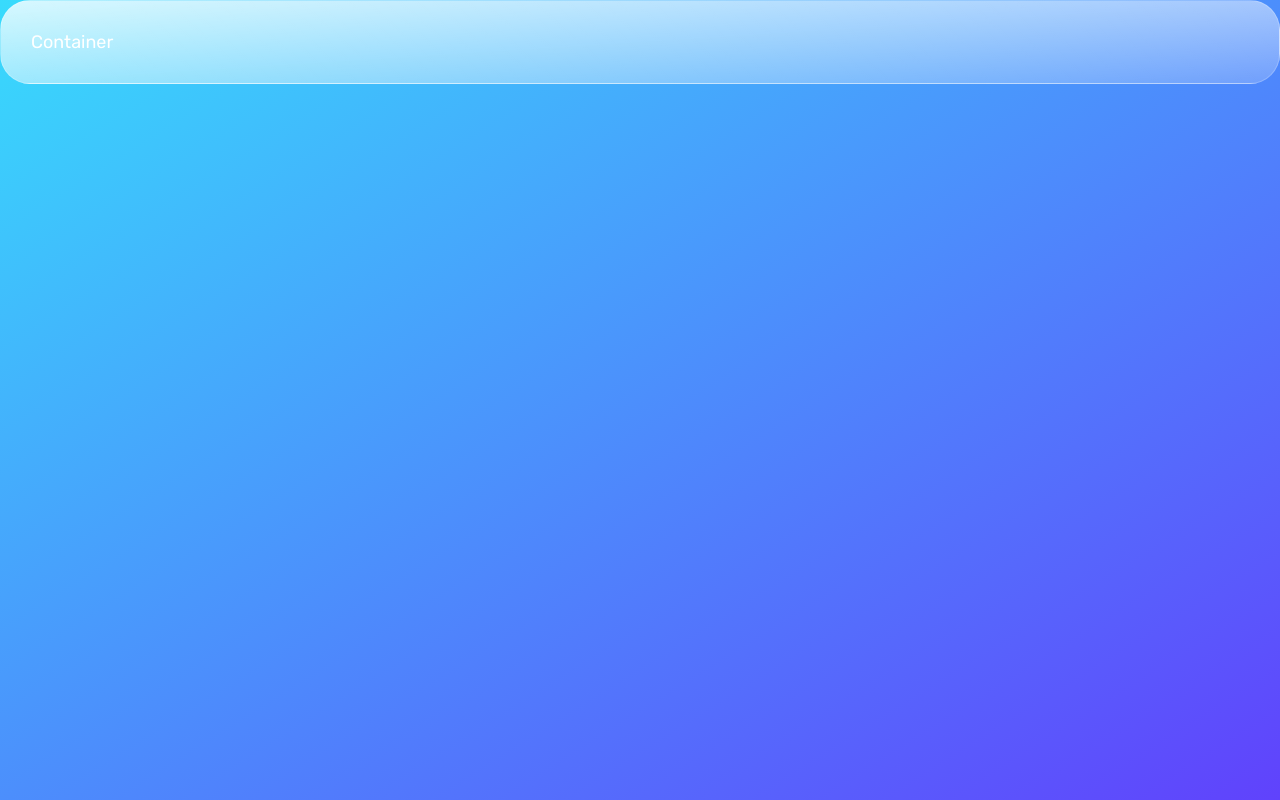
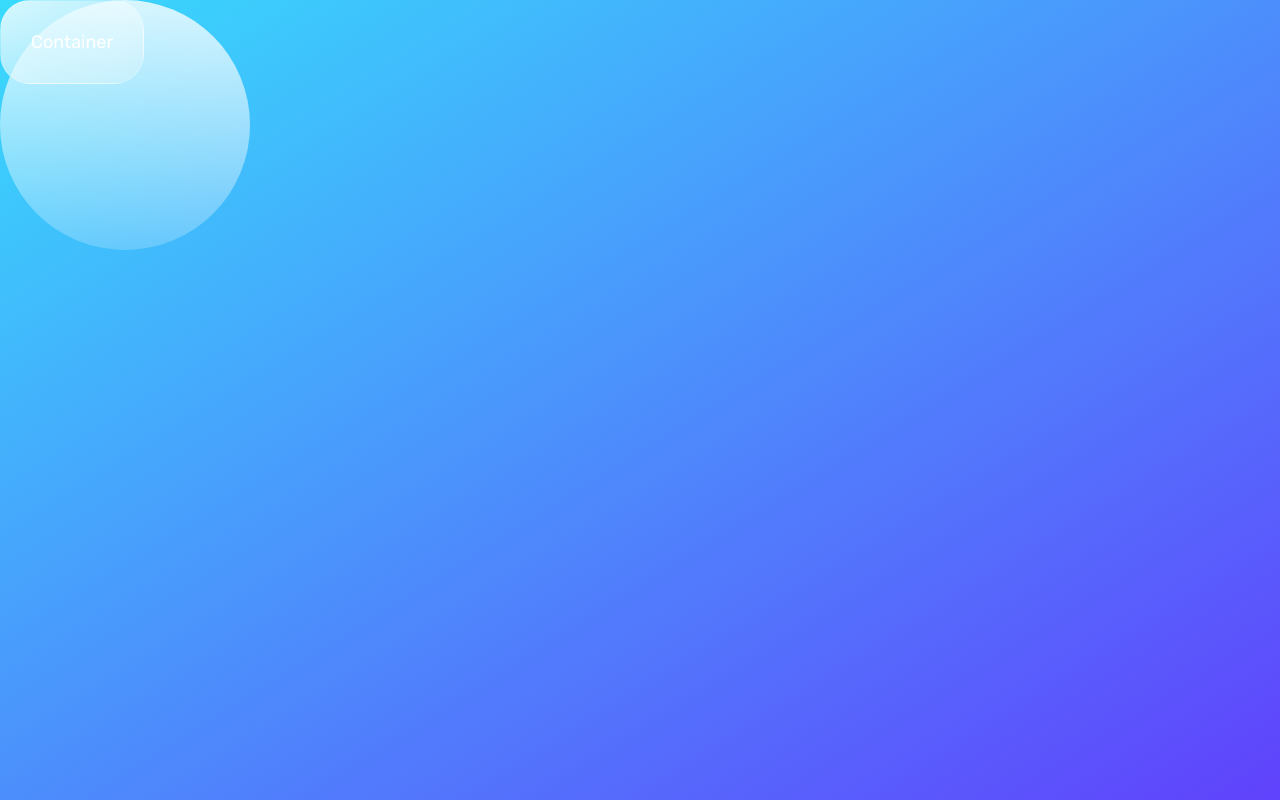
Before and after one commit to sarvagya2545/music-app, a React (Create React App) app: page / in a window 1280 px wide. Built offline with nearby package versions, Linux system fonts and the light colour scheme.

Commit message:
fix glass container and add bubble style

```diff
--- a/src/App.js
+++ b/src/App.js
@@ -1,10 +1,11 @@
-import GlobalStyle, { MainContainer, GlassContainer } from './styles/globalStyles';
+import GlobalStyle, { MainContainer, GlassContainer, Bubble } from './styles/globalStyles';
 
 const App = () => {
   return (
     <>
       <GlobalStyle />
       <MainContainer>
+        <Bubble/>
         <GlassContainer>
           Container
         </GlassContainer>
--- a/src/styles/globalStyles.js
+++ b/src/styles/globalStyles.js
@@ -38,12 +38,37 @@ export const MainContainer = styled.div`
 `;
 
 export const GlassContainer = styled.div`
+
     background: linear-gradient(
         to right bottom, var(--color-white-opaque), var(--color-white-lite)
     );
     padding: ${({ padding }) => padding || '3rem'};
     border-radius: 30px;
     border: 1px solid var(--color-white-lite);
+
+    position: relative;
+    backdrop-filter: blur(50px);
+    height: ${({ height }) => height || 'fit-content'};
+    width: ${({ width }) => width || 'fit-content'};
+`;
+
+export const Bubble = styled.div`
+    /* linear gradient */
+    background: linear-gradient(
+        to bottom, var(--color-white-opaque), var(--color-white-lite)
+    );
+
+    /* size related */
+    width: ${({ size }) => size || '250px'};
+    height: ${({ size }) => size || '250px'};
+    border-radius: 50%;
+
+    /* Position related props */
+    position: absolute;
+    top: ${({ top }) => top || 'none'};
+    bottom: ${({ bottom }) => bottom || 'none'};
+    left: ${({ left }) => left || 'none'};
+    right: ${({ right }) => right || 'none'};
 `;
 
 export default GlobalStyle;
```
